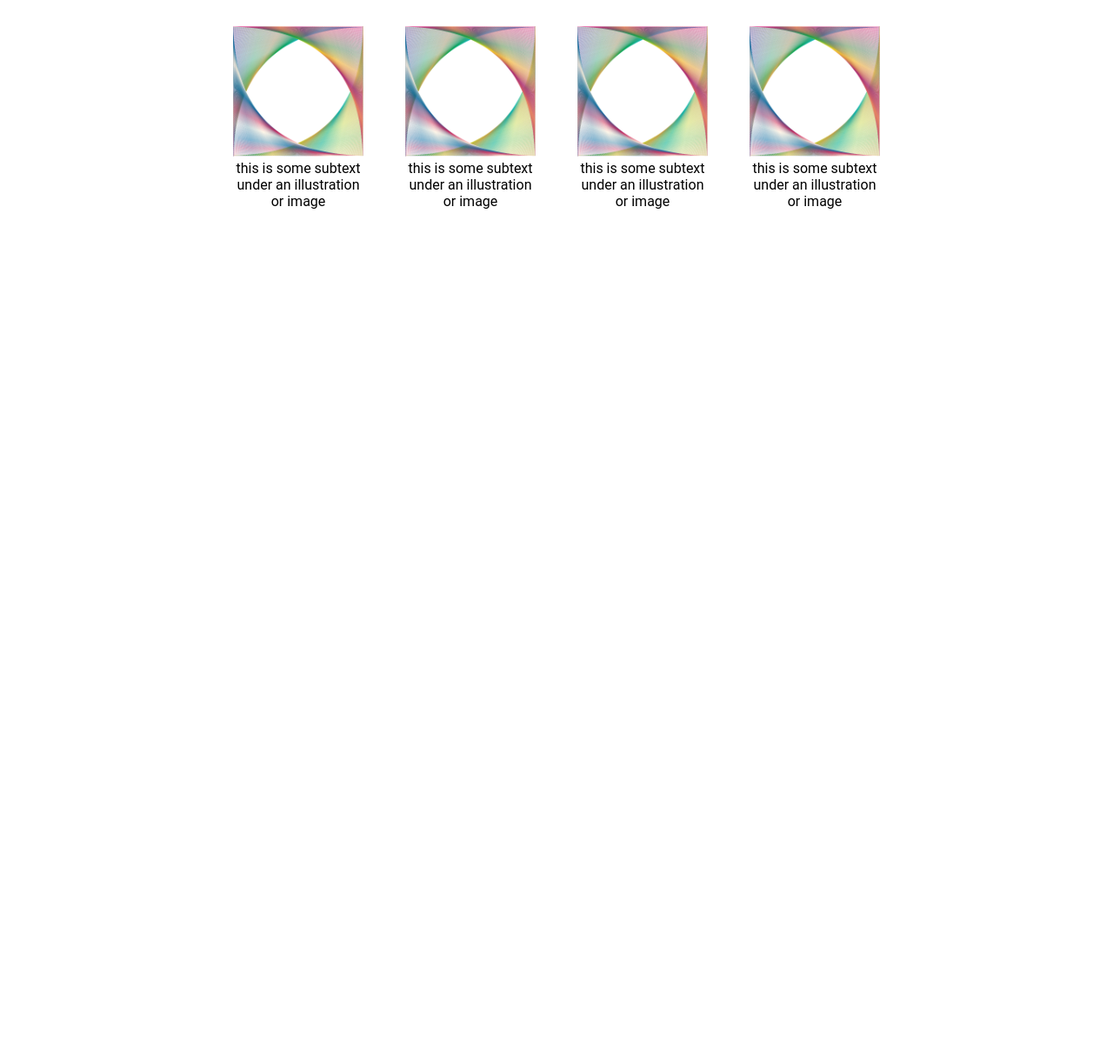
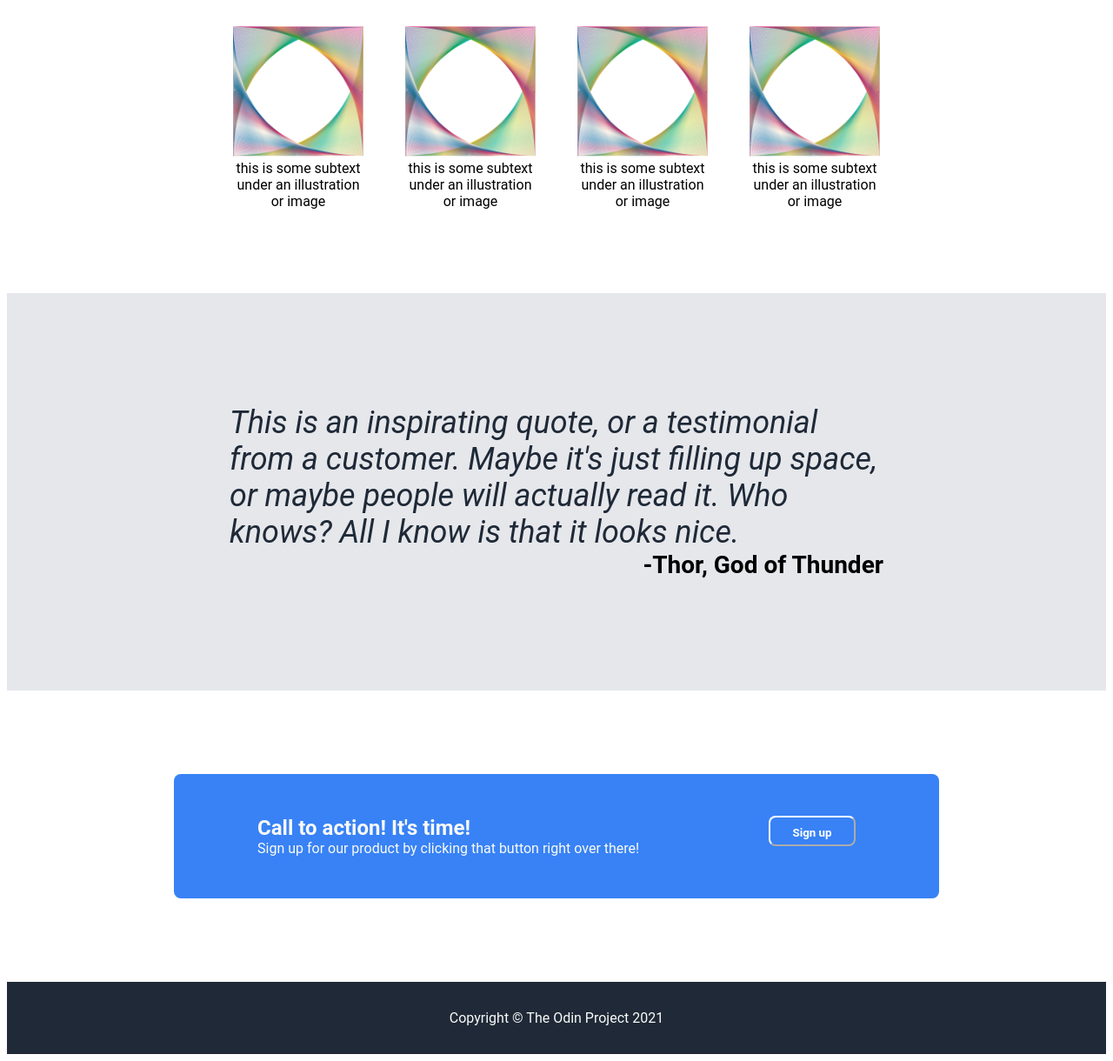
Before and after one commit to dwightmoran/foundations-landing-page, a plain HTML site: page index.html in a window 1280 px wide. Shown: the part 550-1770 px from the top of the page at 87% size. Before the commit the page ends 800 px from the top, so only its background shows below. Drawn offline with Linux system fonts and the light colour scheme.

Commit message:
Complete webpage prototype

```diff
--- a/index.html
+++ b/index.html
@@ -27,9 +27,9 @@
             <div class="firstblockcontent">
                 This website has some subtext that goes here under the main title. It's a smaller font and the color is lower contrast
             </div>
-            <div class="signup">
-                <button>Sign up</button>
-            </div>
+
+                <button class="signup">Sign up</button>
+
         </div>
         <div class="imgcontainer">
             <div class="placeholder">
@@ -66,5 +66,34 @@
             </div>
         </ul>
     </div>
+    <div class="quotesection">
+        <div class="quotecontainer">
+            <div class="quote">
+                This is an inspirating quote, or a testimonial from a customer. Maybe it's just filling up space, or maybe people will actually read it. Who knows? All I know is that it looks nice.
+            </div>
+            <div class="quotee">
+                -Thor, God of Thunder
+            </div>
+        </div>
+    </div>
+    <div class="ctasection">
+        <div class="ctasquare">
+
+            <div class="ctatextcontainer">
+                <div class="ctatitle">
+                    Call to action! It's time!
+                </div>
+                <div class="ctacopy">
+                    Sign up for our product by clicking that button right over there!
+                </div>
+                </div>
+            <div class="buttoncontainer">
+                <button class="ctasignup">Sign up</button>
+            </div>
+        </div>
+    </div>
+    <div class="footer">
+        Copyright &#169; The Odin Project 2021
+    </div>
 </body>
 </html>
--- a/style.css
+++ b/style.css
@@ -67,6 +67,7 @@ ul {
     filter: contrast(50%);
     margin:8px;
     color: #E5E7EB;
+    max-width: 500px;
 }
 
 .placeholder {
@@ -80,14 +81,16 @@ ul {
     margin-right: auto;
 }
 
-button {
+.signup {
     background-color: #3882F6;
-    border-radius: 15px;
+    border-radius: 8px;
     color: white;
     font-weight: bold;
     padding: 10px;
     width: 100px;
     height: 35px;
+
+
 }
 
 .secondtitle {
@@ -102,6 +105,7 @@ button {
     display: flex;
     justify-content: center;
     gap: 48px;
+    padding-bottom: 96px;
 }
 
 .image1, .image2, .image3, .image4 {
@@ -112,3 +116,94 @@ button {
 .caption1, .caption2, .caption3, .caption4  {
     display: block;
 }
+
+.quotesection {
+    background-color: #E5E7EB;
+}
+
+.quotecontainer {
+    display: flex;
+    flex-direction: column;
+    justify-content: center;
+    padding-top: 128px;
+    padding-bottom: 128px;
+    padding-left: 256px;
+    padding-right: 256px;
+
+}
+
+.quote {
+    font-size: 36px;
+    font-style: italic;
+    color: #1F2937;
+}
+
+div.quotee {
+    font-weight: bold;
+    font-size: 28px;
+    margin-left: auto;
+}
+
+.ctasquare {
+    display: flex;
+    flex: 1;
+    background-color: #3882F6;
+    margin-top: 96px;
+    margin-bottom: 96px;
+    margin-left: 192px;
+    margin-right: 192px;
+    padding-top: 48px;
+    padding-bottom: 48px;
+    padding-right: 96px;
+    padding-left: 96px;
+    border-radius: 8px;
+}
+
+div.ctatextcontainer {
+    display: flex;
+    flex-direction: column;
+    margin-right: auto;
+    align-items: left;
+
+}
+
+.buttoncontainer {
+    display: flex;
+    flex-direction: column;
+    align-items: right;
+    margin-left: auto;
+}
+
+.ctatitle {
+    color:#F9FAF8;
+    font-weight: bold;
+    font-size: 24px;
+}
+
+.ctacopy {
+    color:#F9FAF8;
+}
+
+button.ctasignup {
+    display: flex;
+    justify-content: center;
+    border-color: white;
+    background-color: #3882F6;
+    border-radius: 8px;
+    color: white;
+    font-weight: bold;
+    padding: 10px;
+    width: 100px;
+    height: 35px;
+}
+
+.footer {
+    margin-top: auto;
+    background-color: #1F2937;
+    display: flex;
+    justify-content: center;
+    align-items: center;
+    color: #F9FAF8;
+    padding-top: 32px;
+    padding-bottom: 32px;
+}
```
